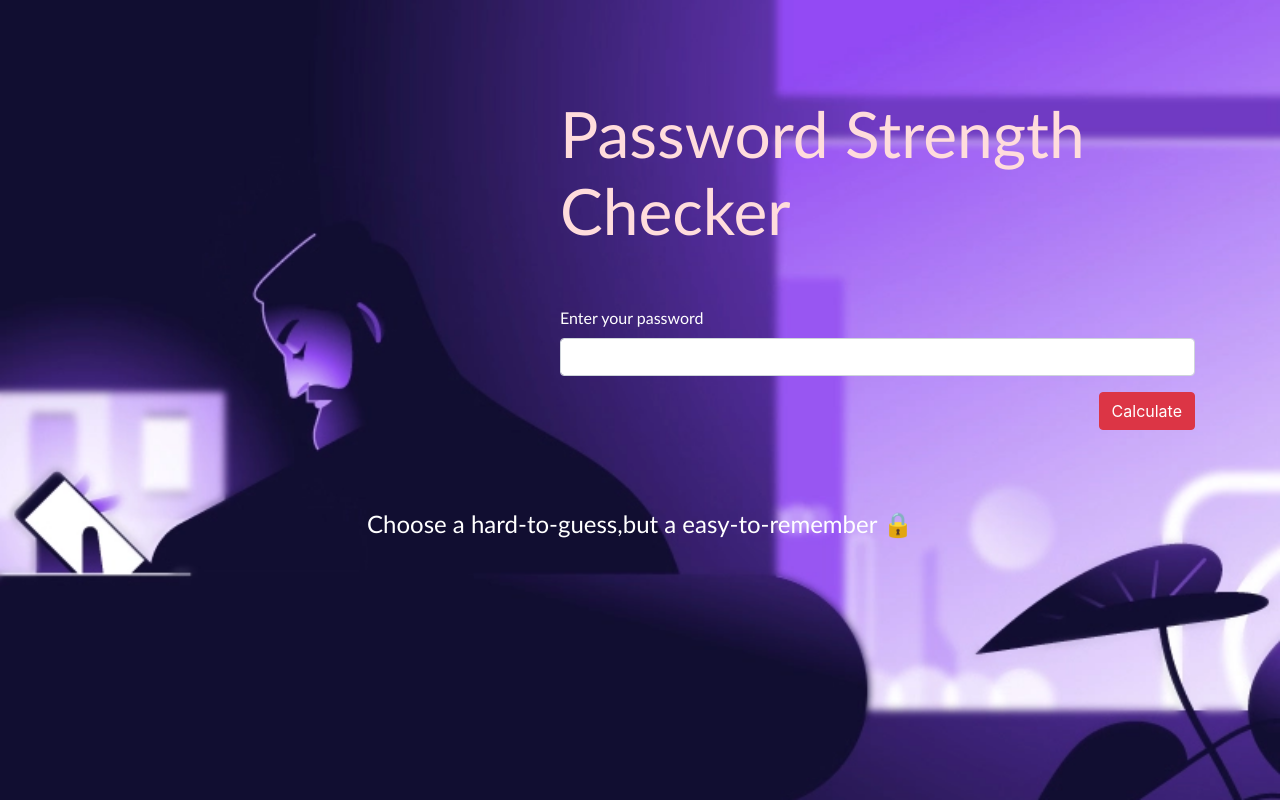
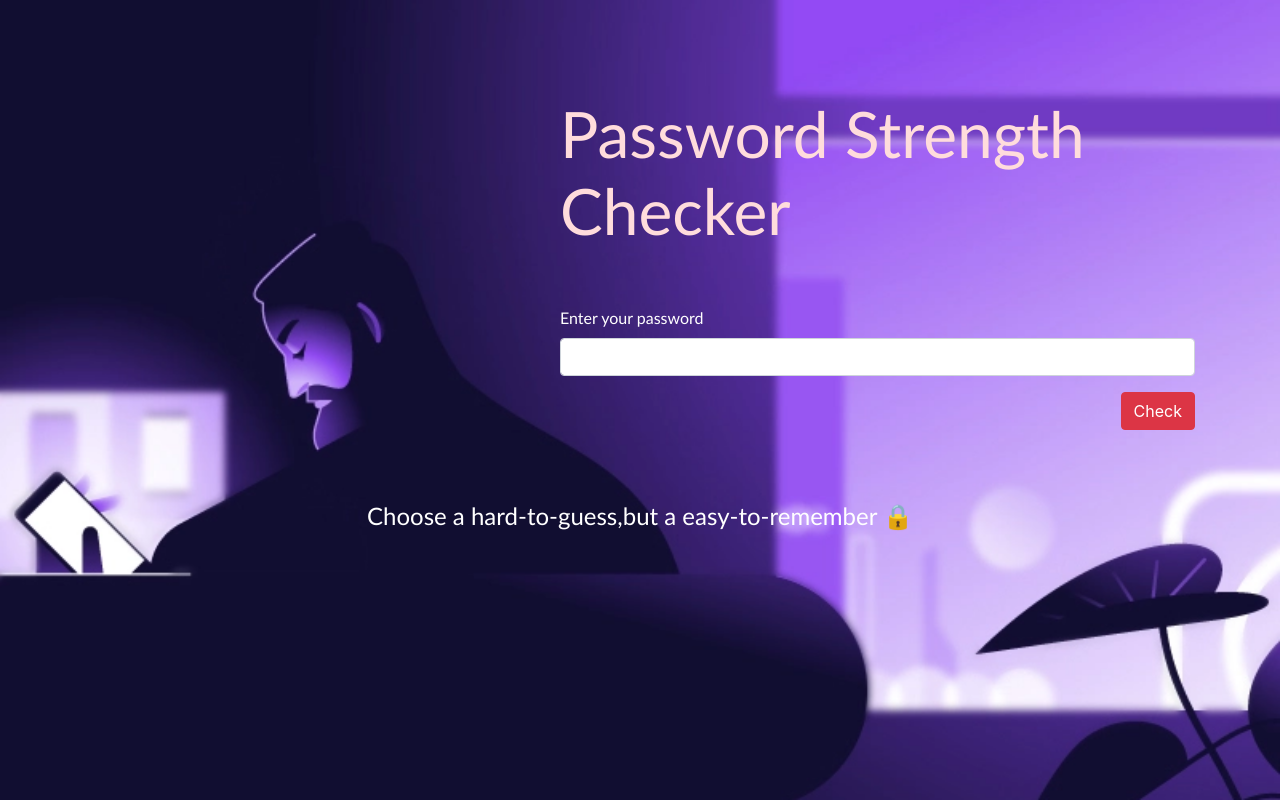
Before and after one commit to akhil-here/Password-Strength-Checker, a Flask app: page / in a window 1280 px wide. Run offline with Flask 2, Linux system fonts and the light colour scheme; parts of the project's set-up code (start-up, migrations or seed data) failed here and were passed over; some libraries are stand-ins or nearby versions.

Commit message:
final changes done

```diff
--- a/templates/index.html
+++ b/templates/index.html
@@ -45,7 +45,7 @@
                         <label for="pwd" style="margin-top: 3rem; color:white;font-family:'Gill Sans', 'Gill Sans MT', Calibri, 'Trebuchet MS', sans-serif">Enter your password</label>
                         <input type="password" class="form-control" name="pwd" id="pwd" placeholder="">
 
-                        <input type="submit" class="btn btn-danger float-right mt-3" value="Calculate" id="calc_btn" onclick="loading();" />
+                        <input type="submit" class="btn btn-danger float-right mt-3" value="Check" id="calc_btn" onclick="loading();" />
                         <h3 style="color:#ffdcdc; margin-top: 2rem;font-family:'Gill Sans', 'Gill Sans MT', Calibri, 'Trebuchet MS', sans-serif">
                             {{ sum }}
                         </h3>
@@ -56,7 +56,7 @@
 
             </div>
             <div class="row d-flex justify-content-center align-items-center">
-                <h4 style="color:white; margin-top: 5rem;font-family:'Trebuchet MS', 'Lucida Sans Unicode', 'Lucida Grande', 'Lucida Sans', Arial, sans-serif">Choose a hard-to-guess,but a easy-to-remember 🔒 </h4>
+                <h4 style="color:white; margin-top: 4.5rem;font-family:'Trebuchet MS', 'Lucida Sans Unicode', 'Lucida Grande', 'Lucida Sans', Arial, sans-serif">Choose a hard-to-guess,but a easy-to-remember 🔒 </h4>
 
             </div>
 
```
Also changed, not shown: static/homepage.PNG (added), static/moderate_password.PNG (added), static/password_added.PNG (added), static/strong_password.PNG (added), static/weak_password.PNG (added).
